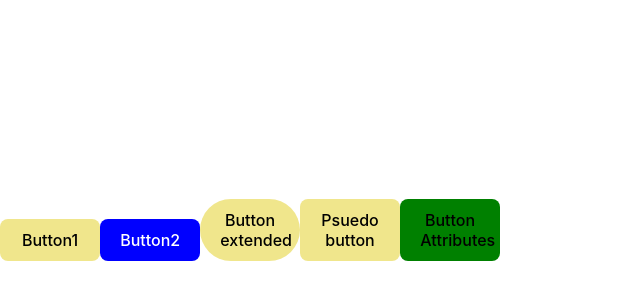
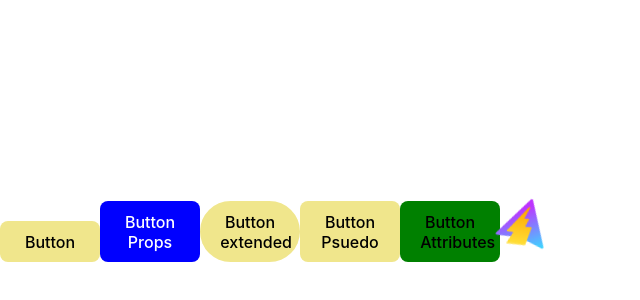
Before and after one commit to vipulpathak113/styled-components-grid, a React (Vite) app: page / in a window 1280 px wide. Shown: the part 170-470 px from the top of the page, without its empty margins (0-640 px from the left). Built offline with nearby package versions, Linux system fonts and the light colour scheme.

Commit message:
animation with keyframes styled components

```diff
--- a/src/App.jsx
+++ b/src/App.jsx
@@ -1,4 +1,4 @@
-import styled from "styled-components";
+import styled, { keyframes } from "styled-components";
 
 function App() {
   const ButtonStyled = styled.button`
@@ -18,17 +18,33 @@ function App() {
   `;
 
   const ButtonAttributes = styled(ButtonStyled).attrs({ type: "submit" })`
+    // here we can also use function to recieve props
     background-color: green;
+  `;
+
+  const rotate = keyframes`
+   from {
+    transform: rotate(0deg);
+   }
+   to {
+    transform: rotate(360deg);
+   }
+  `;
+
+  const ImageAnimated = styled.img`
+    animation: ${rotate} 10s linear infinite;
+    width:50px;
+    height: 50px;
   `;
 
   return (
     <div className="App">
-      <ButtonStyled>Button1</ButtonStyled>
-      <ButtonStyled bg="blue">Button2</ButtonStyled>
-
+      <ButtonStyled>Button</ButtonStyled>
+      <ButtonStyled bg="blue">Button Props</ButtonStyled>
       <ButtonExtended>Button extended</ButtonExtended>
-      <ButtonPsuedo>Psuedo button</ButtonPsuedo>
+      <ButtonPsuedo>Button Psuedo</ButtonPsuedo>
       <ButtonAttributes>Button Attributes</ButtonAttributes>
+      <ImageAnimated src="/vite.svg" />
     </div>
   );
 }
```
